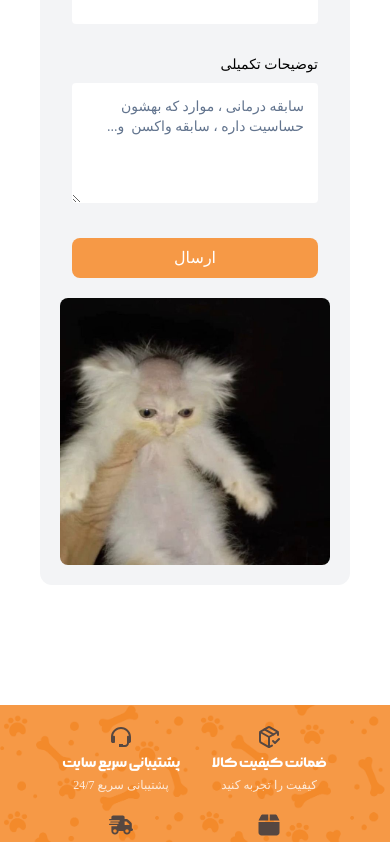
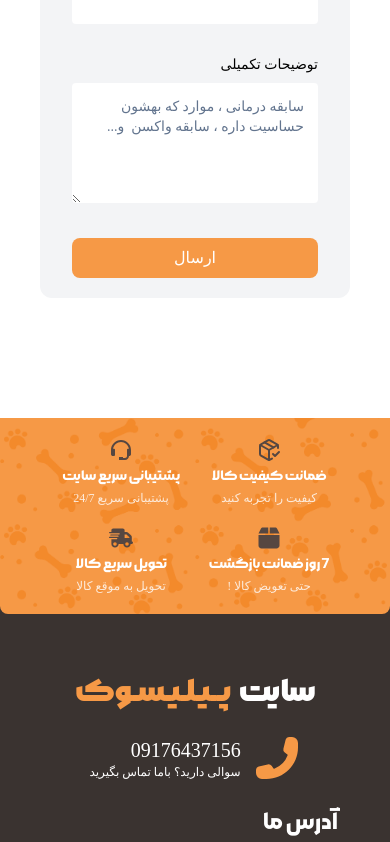
Before and after one commit to HoseinParvaresh/pet-shop, a Next.js app: page /reservation in a window 390 px wide. Shown: the part 1455-2297 px from the top of the page. Built offline with nearby package versions, Linux system fonts and the light colour scheme; a web font is replaced by a local one.

Commit message:
update readme

```diff
--- a/src/components/templates/Reservation/ReservationForm.js
+++ b/src/components/templates/Reservation/ReservationForm.js
@@ -33,7 +33,7 @@
     }
 
     return (
-        <div className="grid grid-cols-1 md:grid-cols-2 mb-30 gap-5 bg-gray-100 p-5 rounded-xl relative z-10">
+        <div className="grid grid-cols-1 lg:grid-cols-2 mb-30 gap-5 bg-gray-100 p-5 rounded-xl relative z-10">
             <span className="bg__reservation"></span>
             <form className='px-3 space-y-7 md:space-y-8'>
                 <p className="font-MorabbaBold text-2xl">درخواست نوبت دهی</p>
@@ -115,7 +115,7 @@
                 {/* button */}
                 <button className="btn btn-primary w-full" onClick={appointmentReservation}> ارسال </button>
             </form>
-            <div className="rounded-lg overflow-hidden">
+            <div className="rounded-lg overflow-hidden hidden lg:block">
                 <img className="h-full" src="/images/cat4.jpg" alt="cat4" />
             </div>
         </div>
```
Also changed, not shown: 2 other files (tests, documents, lock files or other folders).
